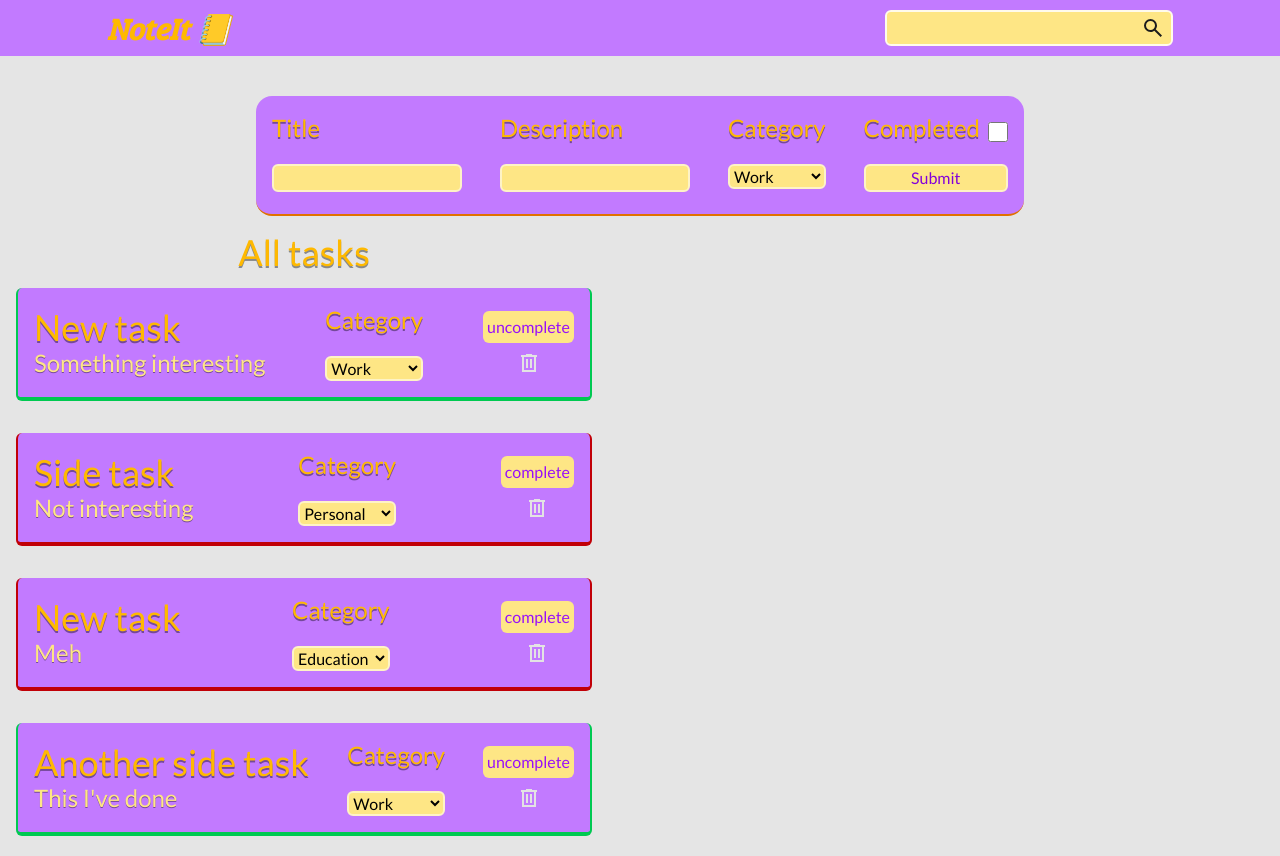
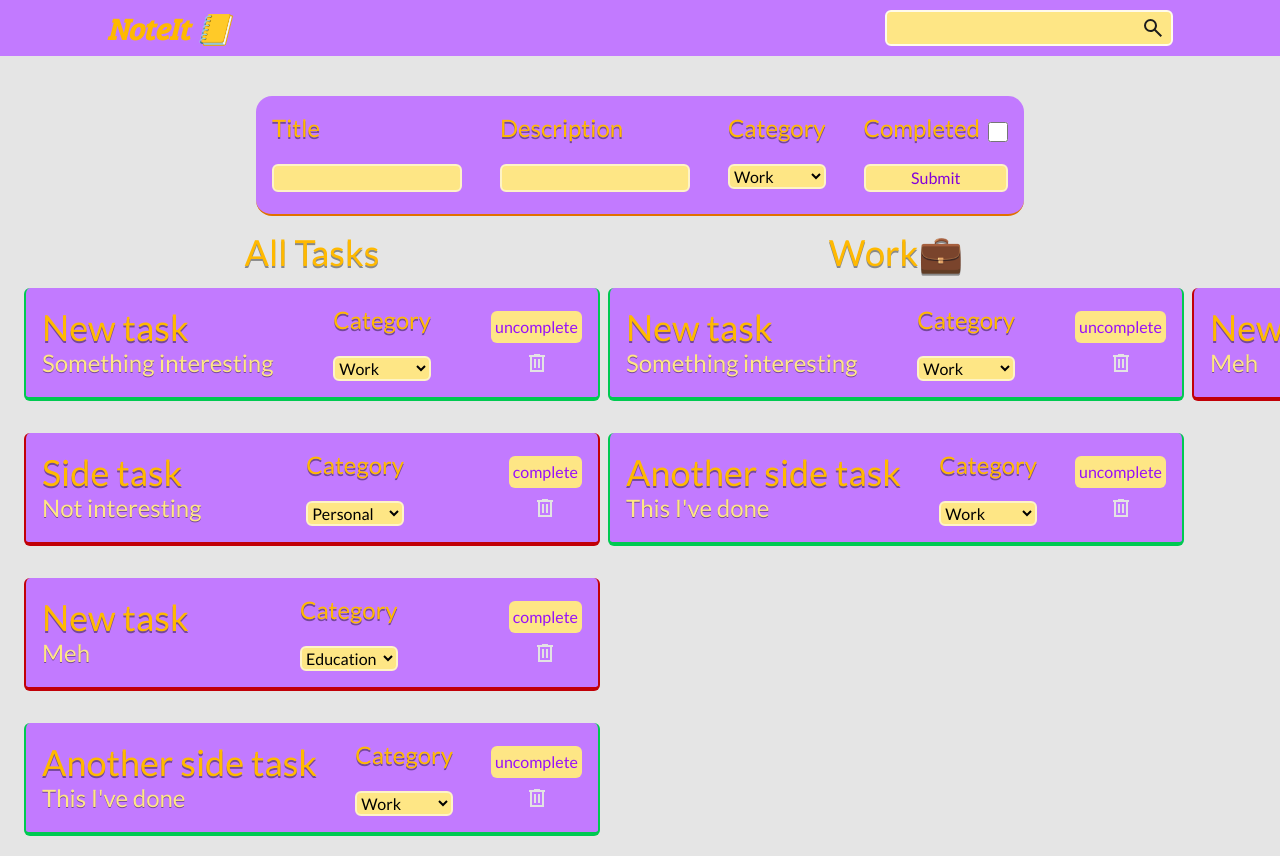
Before and after one commit to bymajka/react-tasks, a React (Vite) app in the folder component-task/: page / in a window 1280 px wide. Built offline with nearby package versions, Linux system fonts and the light colour scheme.

Commit message:
Added lists with categories, to categories added emojies

```diff
--- a/component-task/src/App.tsx
+++ b/component-task/src/App.tsx
@@ -3,6 +3,7 @@ import { TASKS } from "./constants/tasks";
 import TaskList from "./components/TaskList"
 import TaskForm from "./components/TaskForm"
 import Header from "./components/header/Header";
+import { categories } from "./constants/categories";
 
 export const SearchbarContext = createContext({query: '', setQuery: (val:string) => {}});
 export const TasksContext = createContext({removeContext:(val:symbol) => {}, changecategory:(val:symbol, value:string) => {}});
@@ -28,6 +29,9 @@ const App = () => {
     return Object.values(rest).map(value => value.toString().toLowerCase()).join('').includes(query.toLowerCase());
   })
 
+
+  const taskListsByCategory = categories.map(category => (<TaskList key={category.id} tasks={filteredItems.filter(task => task.category === category.name)} onToggleCompletion={handleTogglecompletion} categoryName={category.name + category.emoji} />));
+
   return (
     <>
     <SearchbarContext.Provider value={{query, setQuery}}>
@@ -36,7 +40,10 @@ const App = () => {
     <div className="flex flex-col bg-neutral-200 gap-4 min-h-dvh">
       <TaskForm tasks={tasks} setTasks={setTasks} />
       <TasksContext.Provider value={{removeContext:handleRemoving, changecategory:handleChangeCategory}}>
-      <TaskList tasks={filteredItems} onToggleCompletion={handleTogglecompletion}/>
+      <div className="flex flex-row gap-2 overflow-scroll overflow-y-hidden px-6">
+        <TaskList tasks={filteredItems} onToggleCompletion={handleTogglecompletion} categoryName="All Tasks"/>
+        {taskListsByCategory}
+      </div>
       </TasksContext.Provider>
     </div>
     </>
--- a/component-task/src/components/TaskList.tsx
+++ b/component-task/src/components/TaskList.tsx
@@ -11,10 +11,10 @@ interface ToggleEvent {
   (id: symbol): void
 }
 
-const TaskList = (props: {tasks: Task[], onToggleCompletion: ToggleEvent}) => {
+const TaskList = (props: {tasks: Task[], onToggleCompletion: ToggleEvent, categoryName: string}) => {
     return (
       <div className="flex flex-col self-start items-center h-fit min-w-xl">
-        <h1 className="text-amber-400 [text-shadow:_0_2px_0_rgb(0_0_0_/_40%)] text-4xl">All tasks</h1>
+        <h1 className="text-amber-400 [text-shadow:_0_2px_0_rgb(0_0_0_/_40%)] text-4xl">{props.categoryName}</h1>
         {props.tasks.map((task) => {
           return <Task id={task.id} title={task.title} description={task.description} isCompleted={task.isCompleted} onToggle={props.onToggleCompletion} categorie={task.category}/>
           })}
--- a/component-task/src/constants/categories.ts
+++ b/component-task/src/constants/categories.ts
@@ -1,5 +1,5 @@
 export const categories = [
-    {id: 1, name: 'Work'},
-    {id: 2, name: 'Education'},
-    {id: 3, name: 'Personal'}
+    {id: 1, name: 'Work', emoji: '💼'},
+    {id: 2, name: 'Education', emoji: '🎓'},
+    {id: 3, name: 'Personal', emoji: '🏄‍♂️'},
 ]
```
Also changed, not shown: component-task/src/constants/tasks.ts (line endings or trailing spaces).
